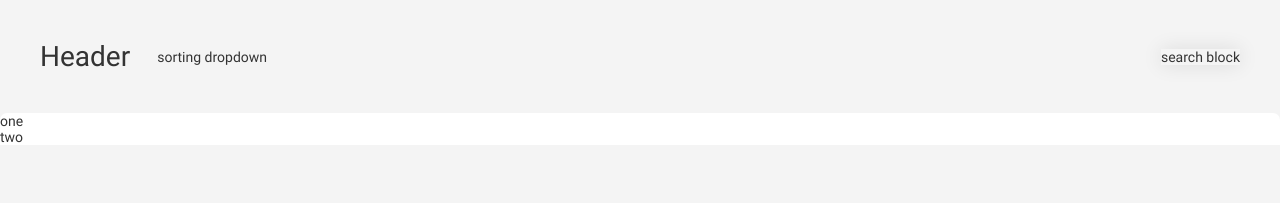
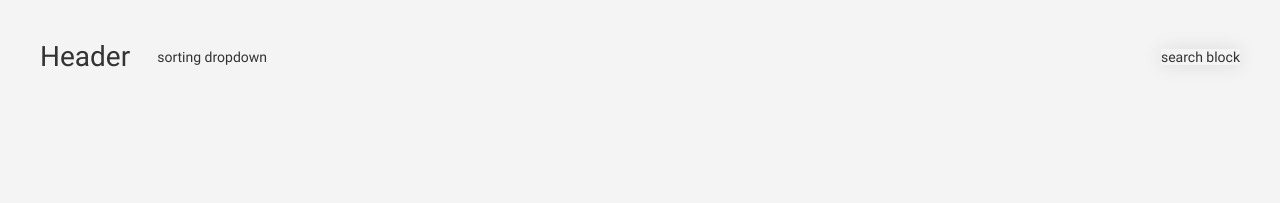
Before and after one commit to vixuxol/ReactProject1, a React app: page / in a window 1280 px wide. Shown: the top 203 px of the page. Built offline with nearby package versions, Linux system fonts and the light colour scheme.

Commit message:
Добавлен пустой компонент Card

```diff
--- /dev/null
+++ b/src/shared/CardsList/Card/Card.tsx
@@ -0,0 +1,8 @@
+import React from 'react';
+import styles from './card.css';
+
+export function Card() {
+  return (
+    <li className = {styles.card}></li>
+  );
+}
--- /dev/null
+++ b/src/shared/CardsList/Card/index.ts
@@ -0,0 +1 @@
+export * from './Card';
--- a/src/shared/CardsList/CardsList.tsx
+++ b/src/shared/CardsList/CardsList.tsx
@@ -1,11 +1,11 @@
 import React from 'react';
 import styles from './cardslist.css';
+import { Card } from './Card'
 
 export function CardsList() {
   return (
     <ul className = {styles.cardslist}>
-      <li> one </li>
-      <li> two </li>
+      <Card />
     </ul>
   );
 }
```
Also changed, not shown: src/shared/CardsList/Card/card.css (added).
